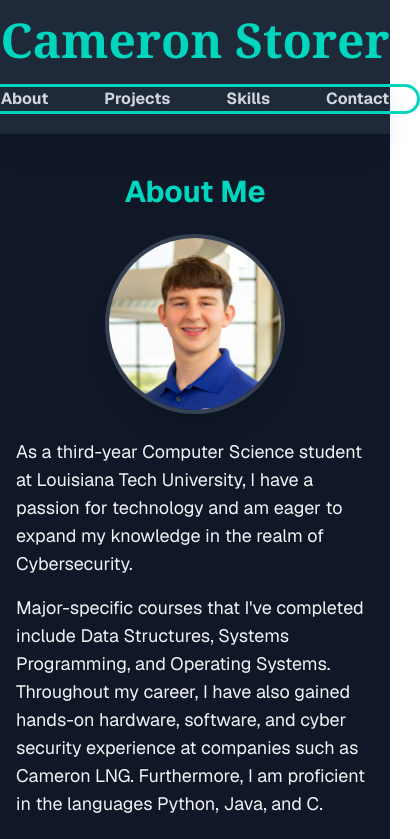
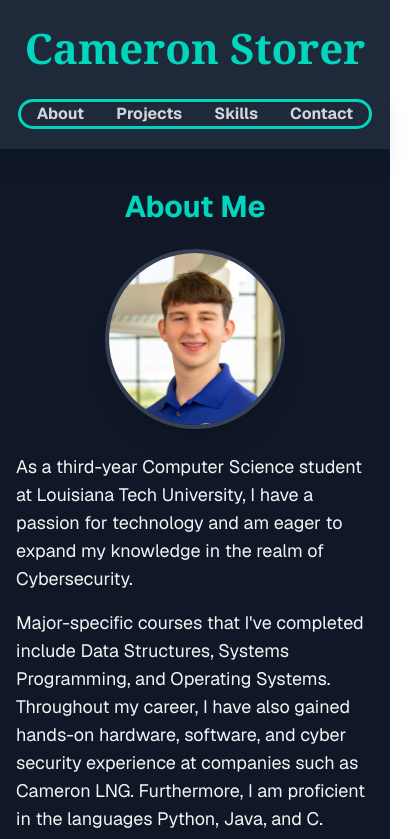
Before and after one commit to CameronStorer/CameronStorer.github.io, a Next.js app: page / in a window 390 px wide. Shown: the top 839 px of the page, 420 px wide, since content can reach past the window. Built offline with nearby package versions, Linux system fonts and the light colour scheme.

Commit message:
Page logo fix

```diff
--- a/app/page.tsx
+++ b/app/page.tsx
@@ -34,16 +34,15 @@ const App = () => {
   return (
     <div className="bg-gray-900 text-gray-100 font-sans antialiased">
       {/* --- Navigation Bar --- */}
-      <div className="bg-gray-800 text-5xl md:text-6xl m-auto font-bold font-serif text-teal-400 pt-4 mb-[-9] md:mb-[-12] text-center relative z-60"> <a href="https://cameronstorer.com">Cameron Storer</a></div>
+      <div className="bg-gray-800 text-[2.625rem] md:text-6xl m-auto font-bold font-serif text-teal-400 pt-4 mb-[-9] md:mb-[-12] text-center relative z-60"> <a href="https://cameronstorer.com">Cameron Storer</a></div>
       <header className="bg-gray-800 shadow-xl sticky top-0 z-50">
         <nav className="container mx-auto px-4 sm:px-6 lg:px-8 pt-5 pb-5 grid items-center justify-center">
           {/* Desktop Navigation Links */}
           <div className="md:flex items-center border-teal-400 border-3 rounded-2xl">
-            {/* <a href="#about" className="text-gray-300 hover:text-teal-400 transition-colors pl-7">About</a>*/}
-            <a href="#about" className="font-bold text-gray-300 hover:bg-teal-400 hover:text-gray-900 duration-200 rounded-full rounded-r-none px-7">About</a>
-            <a href="#projects" className="font-bold text-gray-300 hover:bg-teal-400 hover:text-gray-900 duration-200 px-7">Projects</a>
-            <a href="#skills" className="font-bold text-gray-300 hover:bg-teal-400 hover:text-gray-900 duration-200 px-7">Skills</a>
-            <a href="#contact" className="font-bold text-gray-300 hover:bg-teal-400 hover:text-gray-900 duration-200 rounded-full rounded-l-none px-7">Contact</a>
+            <a href="#about" className="font-bold text-gray-300 hover:bg-teal-400 hover:text-gray-900 duration-200 rounded-full rounded-r-none py-1 md:py-0 px-4 md:px-7">About</a>
+            <a href="#projects" className="font-bold text-gray-300 hover:bg-teal-400 hover:text-gray-900 duration-200 py-1 md:py-0 px-4 md:px-7">Projects</a>
+            <a href="#skills" className="font-bold text-gray-300 hover:bg-teal-400 hover:text-gray-900 duration-200 py-1 md:py-0 px-4 md:px-7">Skills</a>
+            <a href="#contact" className="font-bold text-gray-300 hover:bg-teal-400 hover:text-gray-900 duration-200 py-1 md:py-0 rounded-full rounded-l-none px-4 md:px-7">Contact</a>
           </div>
         </nav>
       </header>
```
